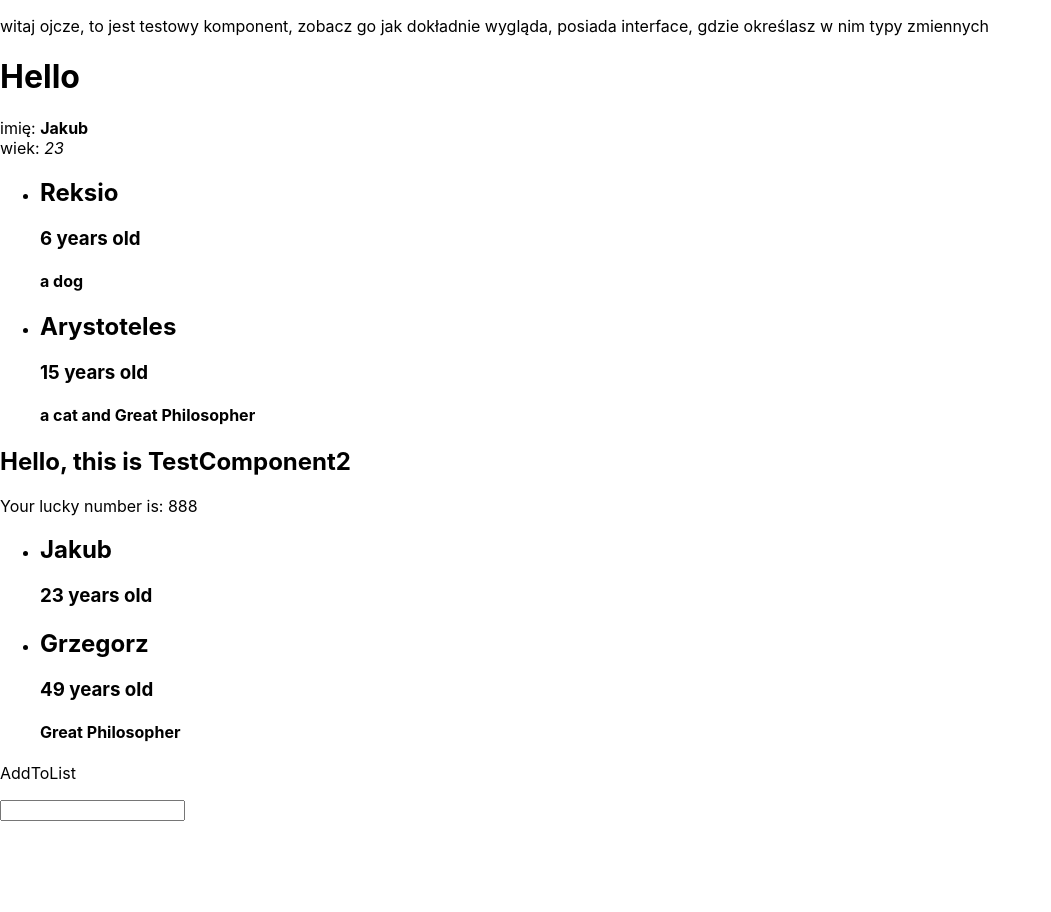
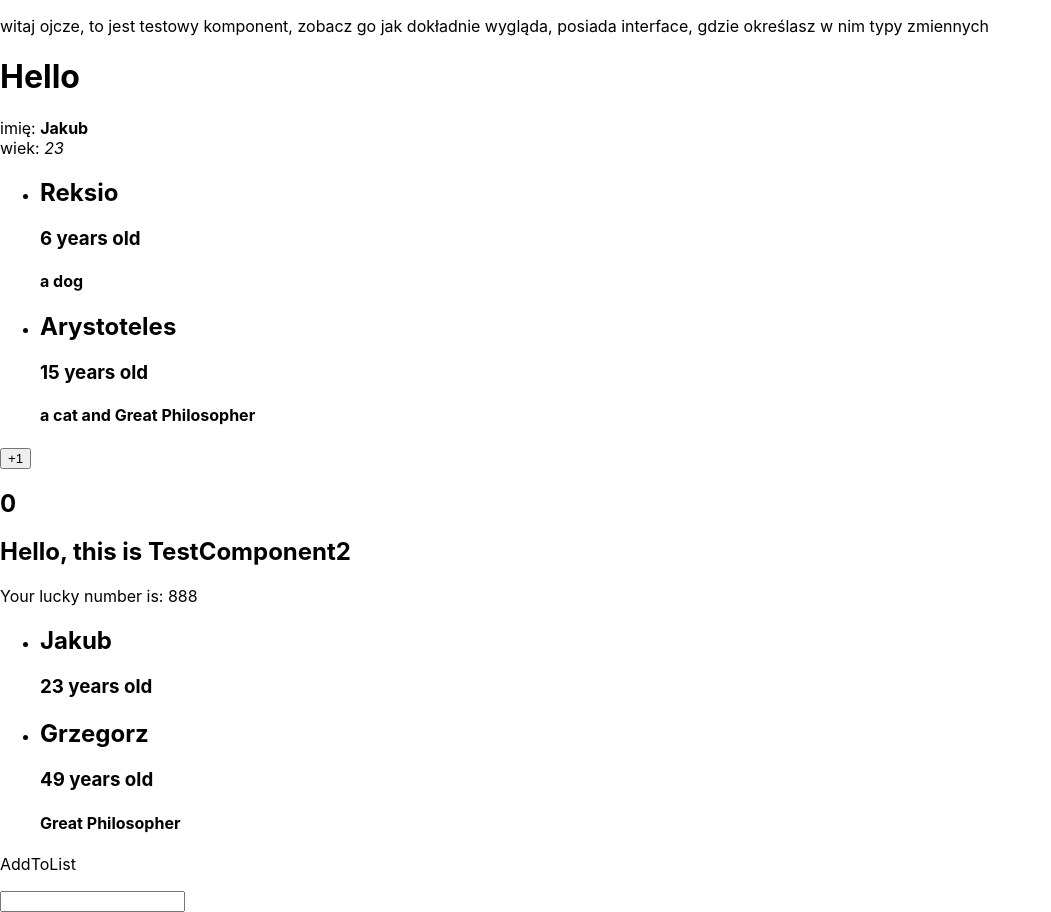
Before and after one commit to pecet3/faq-section, a React (Create React App) app: page / in a window 1280 px wide. Shown: the whole page, without its empty margins (0-1051 px from the left). Before the commit the page ends 821 px from the top, so only its background shows below. Built offline with nearby package versions, Linux system fonts and the light colour scheme.

Commit message:
created onClickButton

```diff
--- a/src/TestComponent2.tsx
+++ b/src/TestComponent2.tsx
@@ -37,8 +37,17 @@ export const TestComponent2 = ({ title, luckyNumber }: PropsInterface) => {
     });
   };
 
+  const onClickButton = () => {
+    setCounter({
+      ...counter,
+      counter: counter.counter + 1,
+    });
+  };
+
   return (
     <>
+      <button onClick={onClickButton}>+1</button>
+      <h2>{counter.counter}</h2>
       <div>
         <h2>{title}</h2>
         <p>Your lucky number is: {luckyNumber}</p>
```
